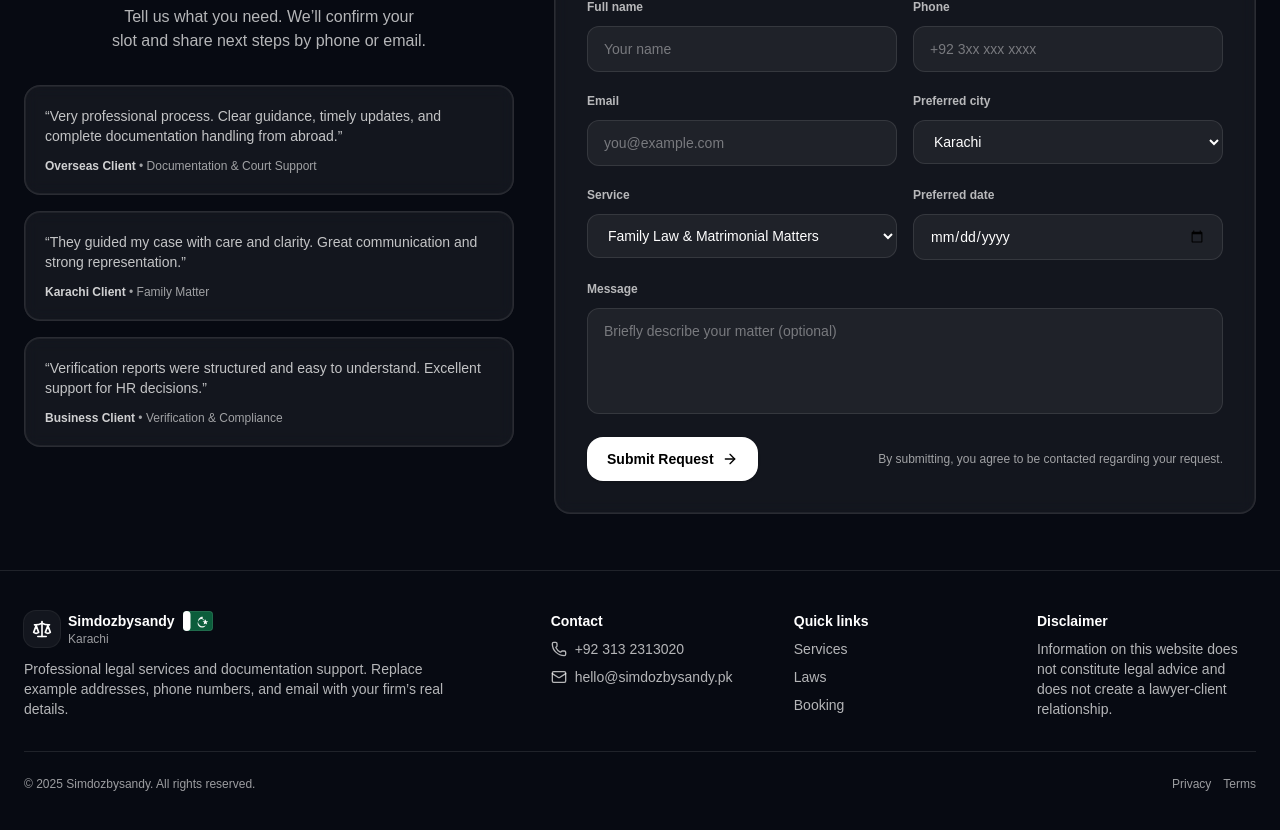
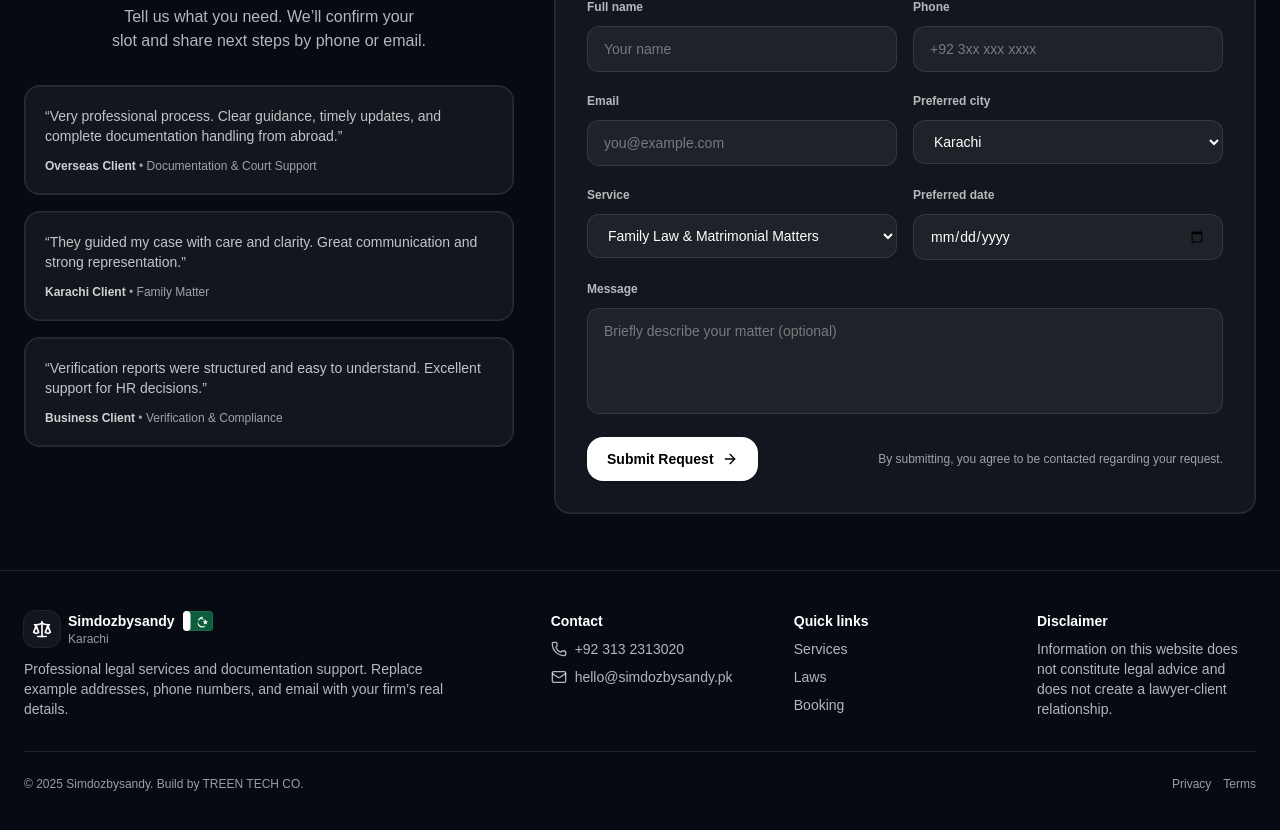
Before and after one commit to treentechco/simdozbysandy, a Next.js app: page / in a window 1280 px wide. Shown: the part 4790-5620 px from the top of the page. Built offline with nearby package versions, Linux system fonts and the light colour scheme.

Commit message:
Update page.tsx

```diff
--- a/src/app/page.tsx
+++ b/src/app/page.tsx
@@ -1209,7 +1209,7 @@ export default function Page() {
 
             <div className="lg:col-span-12">
               <div className="flex flex-col items-start justify-between gap-3 border-t border-white/10 pt-6 text-xs text-white/60 sm:flex-row sm:items-center">
-                <div>© {new Date().getFullYear()} Simdozbysandy. All rights reserved.</div>
+                <div>© {new Date().getFullYear()} Simdozbysandy. Build by TREEN TECH CO.</div>
                 <div className="flex flex-wrap gap-3">
                   <a className="hover:text-white" href="#">
                     Privacy
```
